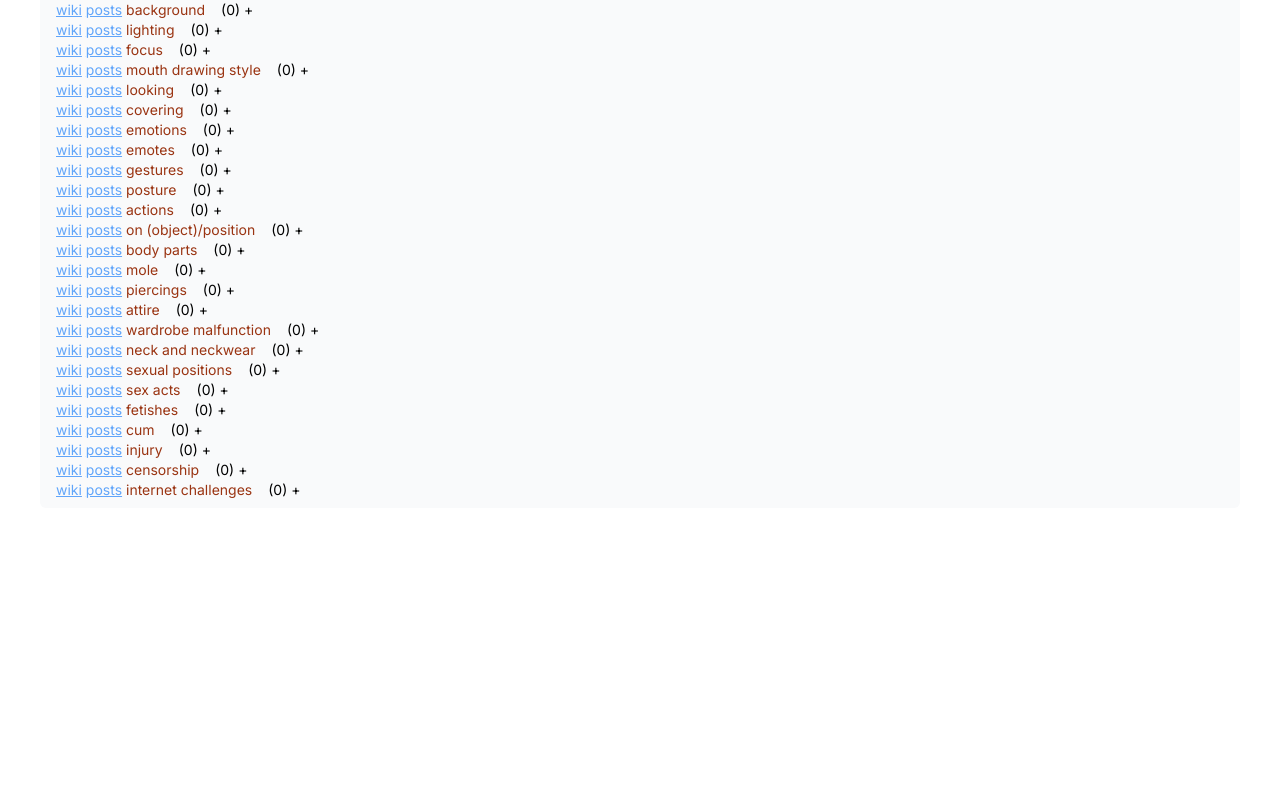
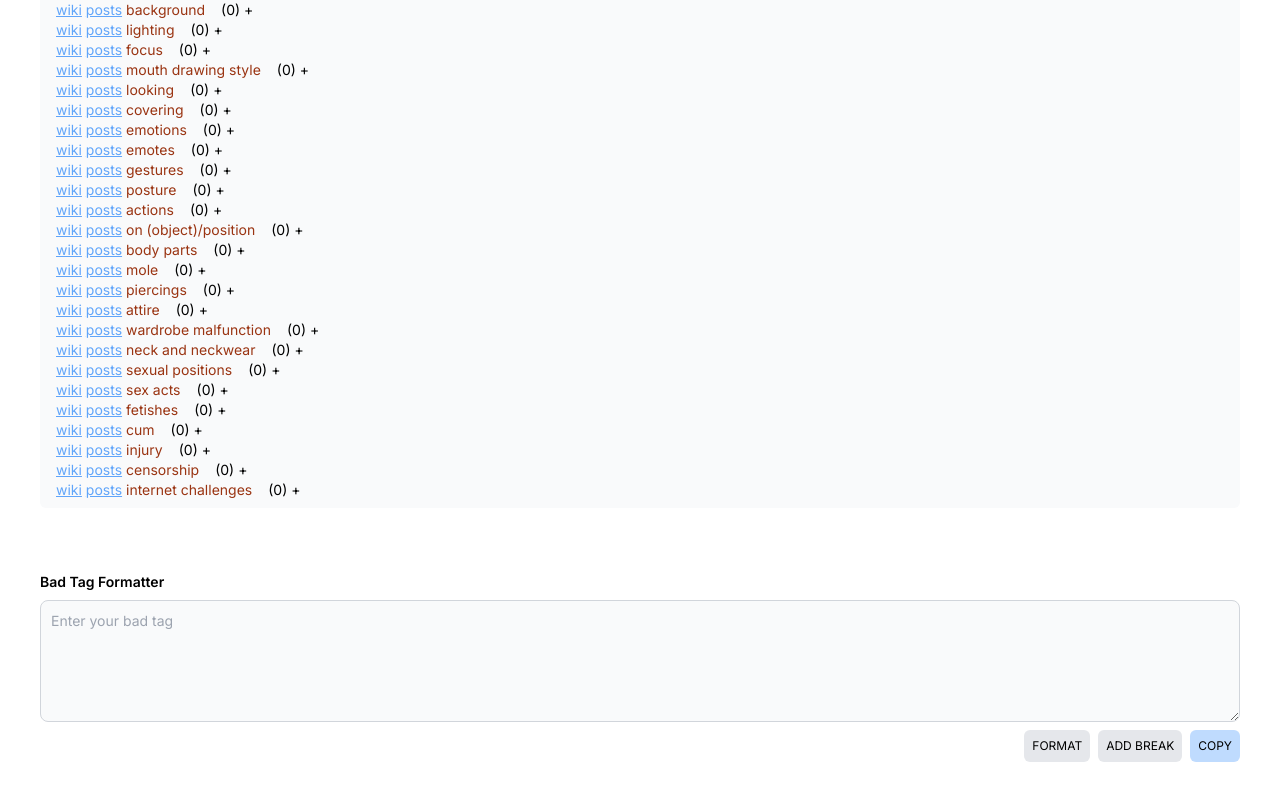
Before and after one commit to nor1c/ez-prompt-builder, a React (Vite) app: page / in a window 1280 px wide. Shown: the part 406-1206 px from the top of the page. Before the commit the page ends 914 px from the top, so only its background shows below. Built offline with nearby package versions, Linux system fonts and the light colour scheme.

Commit message:
added tag formatter

```diff
--- a/src/App.tsx
+++ b/src/App.tsx
@@ -5,6 +5,7 @@ import PromptTextArea from "./components/PromptTextArea";
 
 function App() {
   const [selectedItems, setSelectedItems] = useState<string[]>([]);
+  const [badTag, setBadTag] = useState<string>("");
 
   const handleEndCategoryClick = (key: string) => {
     setSelectedItems((prevItems) => {
@@ -14,6 +15,30 @@ function App() {
         return [...prevItems, key];
       }
     });
+  };
+
+  const formatBadTag = () => {
+    const formattedText = badTag
+      .split(" ")
+      .map((tag) => tag.replace("_", " "))
+      .join(", ");
+    setBadTag(formattedText);
+  };
+
+  const addBreakLine = () => {
+    const formattedText =
+      badTag
+        .split(",")
+        .map((tag) => tag.trim())
+        .filter((tag) => tag)
+        .join(",\n") + ",";
+    setBadTag(formattedText);
+
+    setBadTag(formattedText);
+  };
+
+  const copyFormattedBadTag = () => {
+    navigator.clipboard.writeText(badTag);
   };
 
   return (
@@ -27,6 +52,30 @@ function App() {
           <PromptCategory onEndCategoryClick={handleEndCategoryClick} selectedItems={selectedItems} />
         </div>
       </div>
+
+      <div className="mt-16">
+        <h5 className="mb-2 font-semibold text-md">Bad Tag Formatter</h5>
+        <textarea
+          rows={5}
+          className="block p-2.5 w-full text-sm text-gray-900 bg-gray-50 rounded-lg border border-gray-300 focus:ring-blue-500 focus:border-blue-500 dark:bg-gray-700 dark:border-gray-600 dark:placeholder-gray-400 dark:text-white dark:focus:ring-blue-500 dark:focus:border-blue-500"
+          value={badTag}
+          onChange={(e) => setBadTag(e.target.value)}
+          placeholder="Enter your bad tag"
+        />
+        <div className="right-0 w-full mt-2 space-x-2 text-right">
+          <button onClick={formatBadTag} className="p-2 text-xs bg-gray-200 rounded-md hover:bg-gray-300">
+            FORMAT
+          </button>
+          <button onClick={addBreakLine} className="p-2 text-xs bg-gray-200 rounded-md hover:bg-gray-300">
+            ADD BREAK
+          </button>
+          <button onClick={copyFormattedBadTag} className="p-2 text-xs bg-blue-200 rounded-md hover:bg-gray-300">
+            COPY
+          </button>
+        </div>
+      </div>
+
+      <div className="mt-20"></div>
     </div>
   );
 }
--- a/src/components/PromptTextArea.tsx
+++ b/src/components/PromptTextArea.tsx
@@ -18,7 +18,7 @@ export default function PromptTextArea({ selectedItems }: Props) {
       ></textarea>
 
       <div className="right-0 w-full mt-2 text-right">
-        <button onClick={handleCopyToClipboard} className="p-2 text-xs bg-gray-200 rounded-md hover:bg-gray-300">
+        <button onClick={handleCopyToClipboard} className="p-2 text-xs bg-blue-200 rounded-md hover:bg-gray-300">
           COPY
         </button>
       </div>
```
